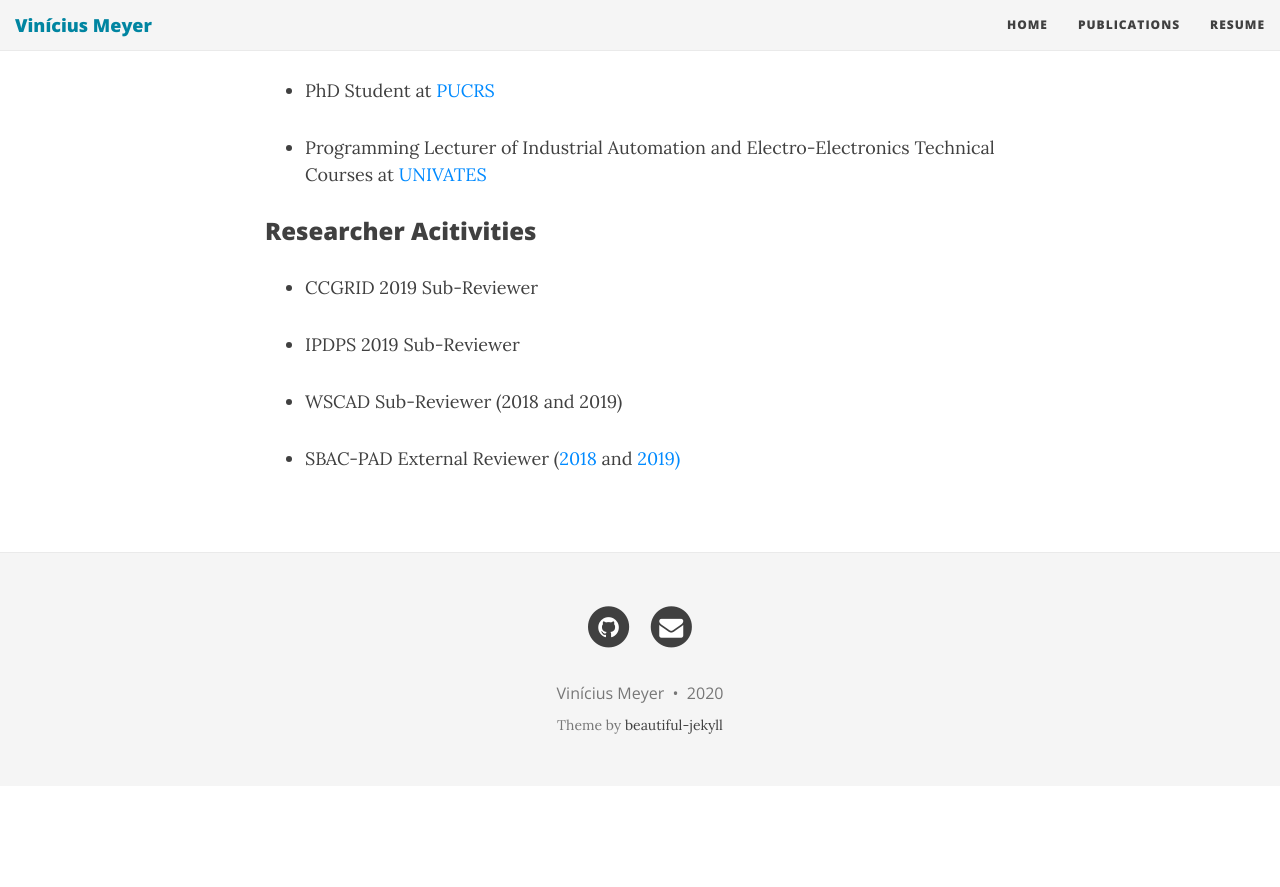
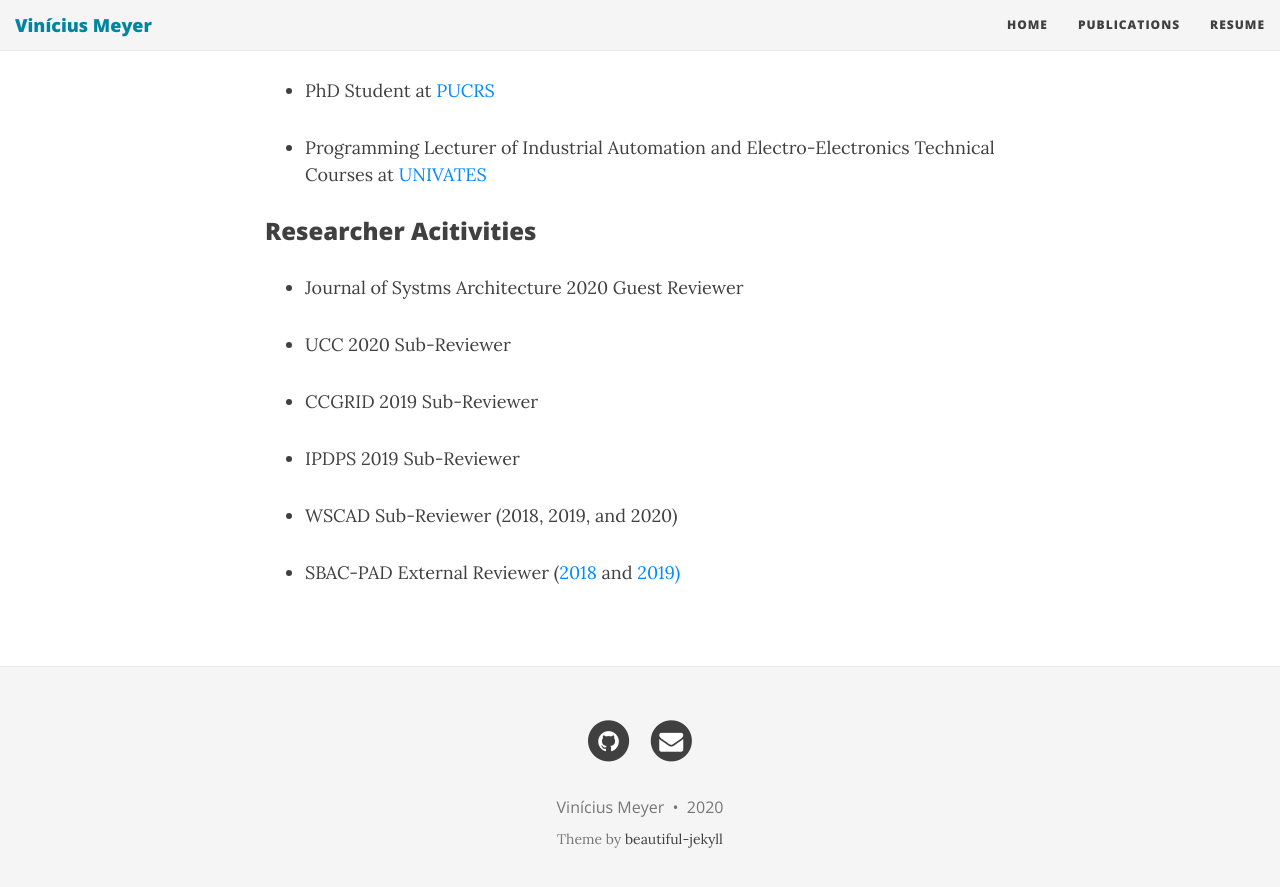
Before and after one commit to ViniciusMeyer/viniciusmeyer.github.io, a Jekyll site: the page built from index.html, in a window 1280 px wide and 900 px high, scrolled down 547 px. Shown: the top 887 px of the window. Built offline with Jekyll 4.4.1, drawn with Linux system fonts in a browser that asks for light colours; nearby versions of some CDN libraries; the list of posts is cut into pages by our own code; before the commit the page ends 1333 px from its top, so only the background shows below that.

Commit message:
Update index.html

```diff
--- a/index.html
+++ b/index.html
@@ -19,9 +19,11 @@ use-site-title: true
 
 <h3>Researcher Acitivities</h3>
 <ul>
+  <li><p>Journal of Systms Architecture 2020 Guest Reviewer </p></li>
+  <li><p>UCC 2020 Sub-Reviewer </p></li>
   <li><p>CCGRID 2019 Sub-Reviewer </p></li>
   <li><p>IPDPS 2019 Sub-Reviewer </p></li>
-  <li><p>WSCAD Sub-Reviewer (2018 and 2019)  </p></li>
+  <li><p>WSCAD Sub-Reviewer (2018, 2019, and 2020)  </p></li>
   <li><p>SBAC-PAD External Reviewer (<a href="https://ieeexplore.ieee.org/stamp/stamp.jsp?tp=&arnumber=8645851">2018</a> and <a href="https://ieeexplore.ieee.org/stamp/stamp.jsp?tp=&arnumber=8924150">2019)</a></p></li>
 </ul>
 
```
